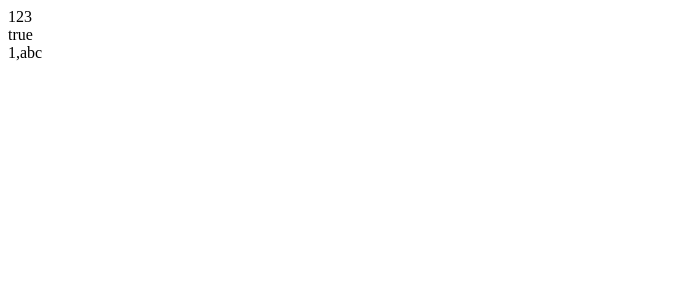
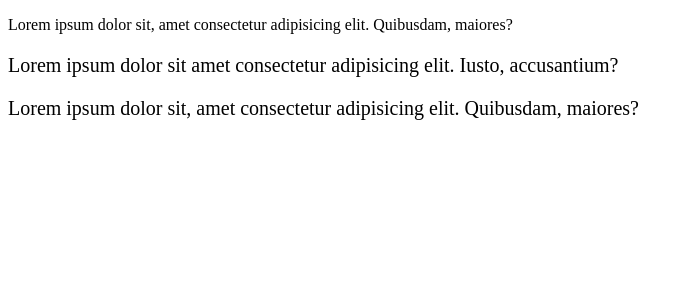
Before and after one commit to AleksYeh/ng-testing, an Angular app: page / in a window 1280 px wide. Shown: the top 300 px of the page, without its empty margins (0-693 px from the left). Built offline with nearby package versions, Linux system fonts and the light colour scheme.

Commit message:
feat: обновить разметку и стили компонента, удалив неиспользуемые элементы и улучшив структуру

```diff
--- a/src/app/app.component.html
+++ b/src/app/app.component.html
@@ -1,149 +1,79 @@
-<!-- <p *ngIf="toggler; then test; else second">
-  Lorem ipsum dolor sit, amet consectetur adipisicing elit. Itaque, corporis!
+<!-- <p ngClass="aqua">
+  Lorem ipsum dolor sit amet consectetur adipisicing elit. Tenetur, aperiam.
 </p>
 
-<button (click)="toggler = !toggler">Кнопка</button>
-
-<ng-template #test>
-  <p>Текст из элемента ng-template</p>
-</ng-template>
-
-<ng-template #second>
-  <p>Текст из второго элемента ng-template</p>
-</ng-template> -->
-
-<!-- <div *ngFor="let item of arr; let evenItem = even; let currentIndex = index">
-  <span *ngIf="evenItem">{{ item }}</span>
-  <span style="color: orangered; margin-left: 20px">{{ currentIndex }}</span>
-</div> -->
-
-<!-- <div *ngFor="let item of arr" [ngSwitch]="item">
-  <i *ngSwitchCase="123">{{ item }}</i>
-  <i *ngSwitchCase="123">{{ item }}</i>
-  <b *ngSwitchCase="true">{{ item }}</b>
-  <span *ngSwitchDefault>{{ item }}</span>
-</div> -->
-
-<!-- <button (click)="toggler = !toggler">Кнопка</button>
-
-<!-- <p *ngIf="toggler">
-  Lorem ipsum dolor sit, amet consectetur adipisicing elit. Itaque, corporis!
+<p class="aqua">
+  Lorem ipsum dolor sit amet consectetur adipisicing elit. Tenetur, aperiam.
 </p> -->
 
-<!-- <ng-template [ngIf]="toggler" [ngIfThen]="test" [ngIfElse]="second">
-  <p>
-    Lorem ipsum dolor sit, amet consectetur adipisicing elit. Itaque, corporis!
-  </p>
-</ng-template>
-
-<ng-template #test>
-  <p>Текст из элемента ng-template</p>
-</ng-template>
-
-<ng-template #second>
-  <p>Текст из второго элемента ng-template</p>
-</ng-template> -->
-
-<!-- <div *ngFor="let item of arr; let evenItem = even; let currentIndex = index">
-  <span *ngIf="evenItem">{{ item }}</span>
-  <span style="color: orangered; margin-left: 20px">{{ currentIndex }}</span>
-</div>
-
-<hr />
-
-<ng-template
-  ngFor
-  let-item
-  [ngForOf]="arr"
-  let-evenItem="even"
-  let-currentIndex="index"
->
-  <div>
-    <span *ngIf="evenItem">{{ item }}</span>
-    <span style="color: orangered; margin-left: 20px">{{ currentIndex }}</span>
-  </div>
-</ng-template> -->
-
-<!-- <div *ngFor="let item of arr" [ngSwitch]="item">
-  <i *ngSwitchCase="123">{{ item }}</i>
-  <i *ngSwitchCase="123">{{ item }}</i>
-  <b *ngSwitchCase="true">{{ item }}</b>
-  <span *ngSwitchDefault>{{ item }}</span>
-</div>
-
-<hr />
-
-<div *ngFor="let item of arr" [ngSwitch]="item">
-  <ng-template [ngSwitchCase]="123">
-    <i *ngSwitchCase="123">{{ item }}</i>
-  </ng-template>
-  <i *ngSwitchCase="123">{{ item }}</i>
-  <i *ngSwitchCase="123">{{ item }}</i>
-  <b *ngSwitchCase="true">{{ item }}</b>
-  <ng-template [ngSwitchDefault]>
-    <span *ngSwitchDefault>{{ item }}</span></ng-template
-  >
-  <span *ngSwitchDefault>{{ item }}</span>
-</div> -->
-
-<!-- <ng-container *ngIf="true"
-  ><div *ngFor="let item of arr">
-    <span>{{ item }}</span>
-  </div>
-</ng-container> -->
-
-<!-- <button (click)="toggler = !toggler">Кнопка</button>
-
-<p *ngIf="toggler; else second">
-  Lorem ipsum dolor sit, amet consectetur adipisicing elit. Itaque, corporis!
+<!-- <p [ngClass]="'aqua'">
+  Lorem ipsum dolor sit amet consectetur adipisicing elit. Tenetur, aperiam.
 </p>
 
-<ng-template #test>
-  <div>Текст из элемента ng-template</div>
-</ng-template>
+<p [ngClass]="'aqua red green'">
+  Lorem ipsum dolor sit amet consectetur adipisicing elit. Tenetur, aperiam.
+</p> -->
 
-<ng-template #second>
-  <span>Текст из второго элемента ng-template</span>
-</ng-template> -->
+<!-- <p [ngClass]="color">
+  Lorem ipsum dolor sit amet consectetur adipisicing elit. Tenetur, aperiam.
+</p> -->
 
-<!-- <button (click)="toggler = !toggler">Кнопка</button>
+<!-- <p [ngClass]="['aqua', 'red', color, 'green']">
+  Lorem ipsum dolor sit amet consectetur adipisicing elit. Tenetur, aperiam.
+</p> -->
 
-<p *ngIf="toggler ? true : false">Какой-то текст</p>
-<p *ngIf="toggler && true">Какой-то текст</p>
-<p *ngIf="false || toggler">Какой-то текст</p> -->
-
-<!-- <p *ngIf="arr?.[10]">Есть такой элемент в массиве: {{ arr[0] }}</p> -->
-
-<!-- <ng-container *ngIf="obj.first.second.third as info">
-  <p>Имя: {{ info.name }}</p>
-  <p>Возраст: {{ info.age }}</p>
-</ng-container>
-
-<div *ngFor="let item of arr; even as evenItem; index as currentIndex">
-  <span *ngIf="evenItem">{{ item }}</span>
-  <span style="color: orangered; margin-left: 20px">{{ currentIndex }}</span>
-</div> -->
-
-<!-- <p *ngIf="toggler; then test; else second">
-  Lorem ipsum dolor sit, amet consectetur adipisicing elit. Itaque, corporis!
+<!-- <p [ngClass]="{ green: true, color: false }">
+  Lorem ipsum dolor sit amet consectetur adipisicing elit. Tenetur, aperiam.
 </p>
 
-<button (click)="toggler = !toggler">Кнопка</button>
+<p [ngClass]="{ 'green red pink': true, color: false }">
+  Lorem ipsum dolor sit amet consectetur adipisicing elit. Tenetur, aperiam.
+</p> -->
 
-<ng-template #test>
-  <p>Текст из элемента ng-template</p>
-</ng-template>
+<!-- <p [ngClass]="{ 'light-green': true, color: false }">
+  Lorem ipsum dolor sit amet consectetur adipisicing elit. Tenetur, aperiam.
+</p> -->
 
-<ng-template #second>
-  <p>Текст из второго элемента ng-template</p>
-</ng-template> -->
+<!-- <p style="background: red">
+  Lorem ipsum dolor sit, amet consectetur adipisicing elit. Quibusdam, maiores?
+</p>
 
-<!-- <div *ngFor="let item of arr; even as evenItem; trackBy: someTrackByMethod">
-  <span *ngIf="evenItem">{{ item }}</span>
-</div> -->
+<p [style]="'background: red'">
+  Lorem ipsum dolor sit, amet consectetur adipisicing elit. Quibusdam, maiores?
+</p> -->
 
-<!-- <p *ngIf="someAsyncData$ | async">Какие-то асинхронные данные</p> -->
+<!-- <p ngStyle="background: red">
+  Lorem ipsum dolor sit, amet consectetur adipisicing elit. Quibusdam, maiores?
+</p>
 
-<div *ngFor="let item of arr | slice: 1 : 4">
-  <span>{{ item }}</span>
-</div>
+<p [ngStyle]="'background: red'">
+  Lorem ipsum dolor sit, amet consectetur adipisicing elit. Quibusdam, maiores?
+</p> -->
+<!--
+<p [ngStyle]="{ color, background1: 'red' }">
+  Lorem ipsum dolor sit, amet consectetur adipisicing elit. Quibusdam, maiores?
+</p>
+
+<p [ngStyle]="cssProperties">
+  Lorem ipsum dolor sit, amet consectetur adipisicing elit. Quibusdam, maiores?
+</p>
+
+<p [style]="{ color, background1: 'red' }">
+  Lorem ipsum dolor sit, amet consectetur adipisicing elit. Quibusdam, maiores?
+</p>
+
+<p [style]="cssProperties">
+  Lorem ipsum dolor sit, amet consectetur adipisicing elit. Quibusdam, maiores?
+</p> -->
+
+<p>
+  Lorem ipsum dolor sit, amet consectetur adipisicing elit. Quibusdam, maiores?
+</p>
+
+<p [style.font-size.px]="20">
+  Lorem ipsum dolor sit amet consectetur adipisicing elit. Iusto, accusantium?
+</p>
+
+<p [ngStyle]="{ 'font-size.px': 20 }">
+  Lorem ipsum dolor sit, amet consectetur adipisicing elit. Quibusdam, maiores?
+</p>
--- a/src/app/app.component.scss
+++ b/src/app/app.component.scss
@@ -1,7 +1,23 @@
 .red {
-    color: red;
+  color: red;
 }
 
 .blue {
-    color: blue
+  color: blue;
 }
+
+.pink {
+  color: pink;
+}
+
+.green {
+  color: green;
+}
+
+.aqua {
+  color: aqua;
+}
+
+.orange {
+  color: orange;
+}
--- a/src/app/app.component.ts
+++ b/src/app/app.component.ts
@@ -6,25 +6,10 @@
   styleUrls: ['./app.component.scss'],
 })
 export class AppComponent {
-  toggler: boolean = true;
-  str: string = '';
+  color: string = 'orange';
 
-  arr: any[] = ['text', 123, true, [1, 'abc'], NaN, Symbol];
-
-  obj: any = {
-    first: {
-      second: {
-        third: {
-          age: 11,
-          name: 'Mike',
-        },
-      },
-    },
+  cssProperties = {
+    color: 'orange',
+    background: 'green',
   };
-
-  someTrackByMethod(index: number, item: any) {
-    console.log(1);
-
-    return item;
-  }
 }
```
